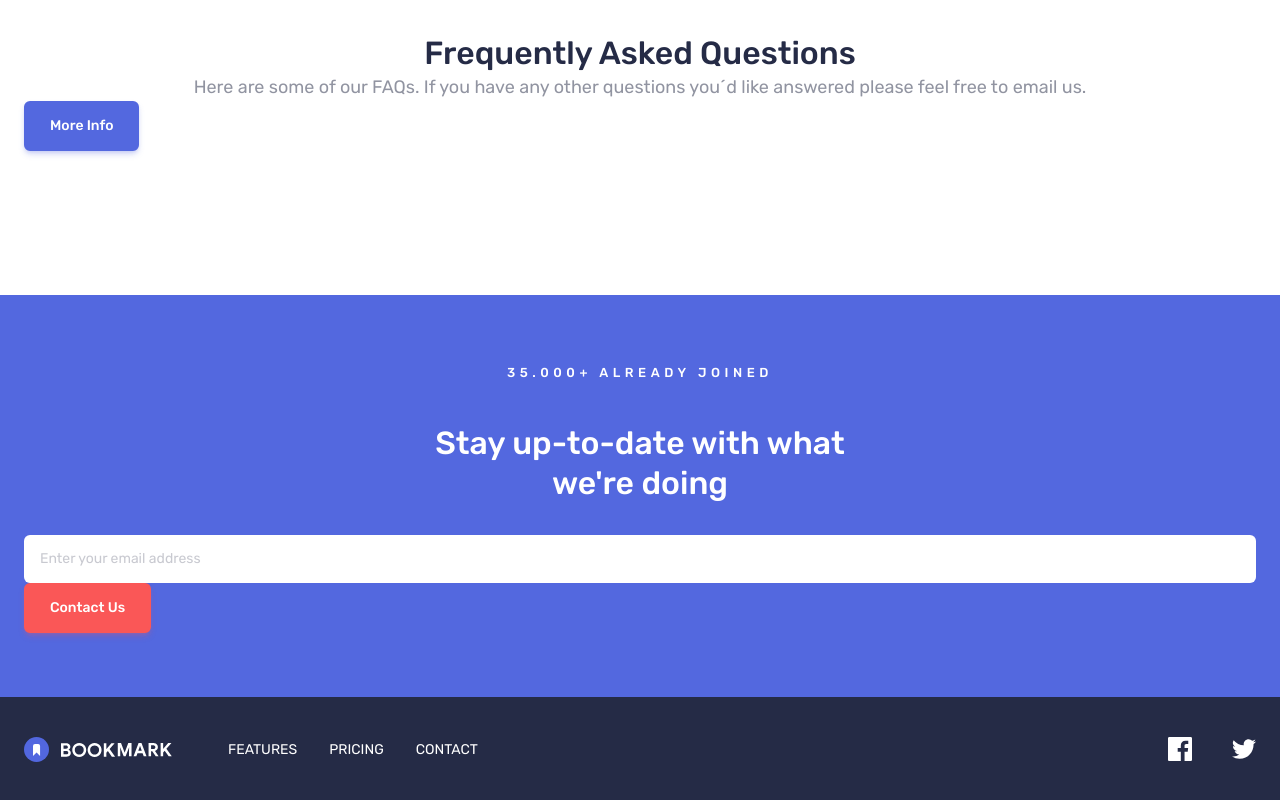
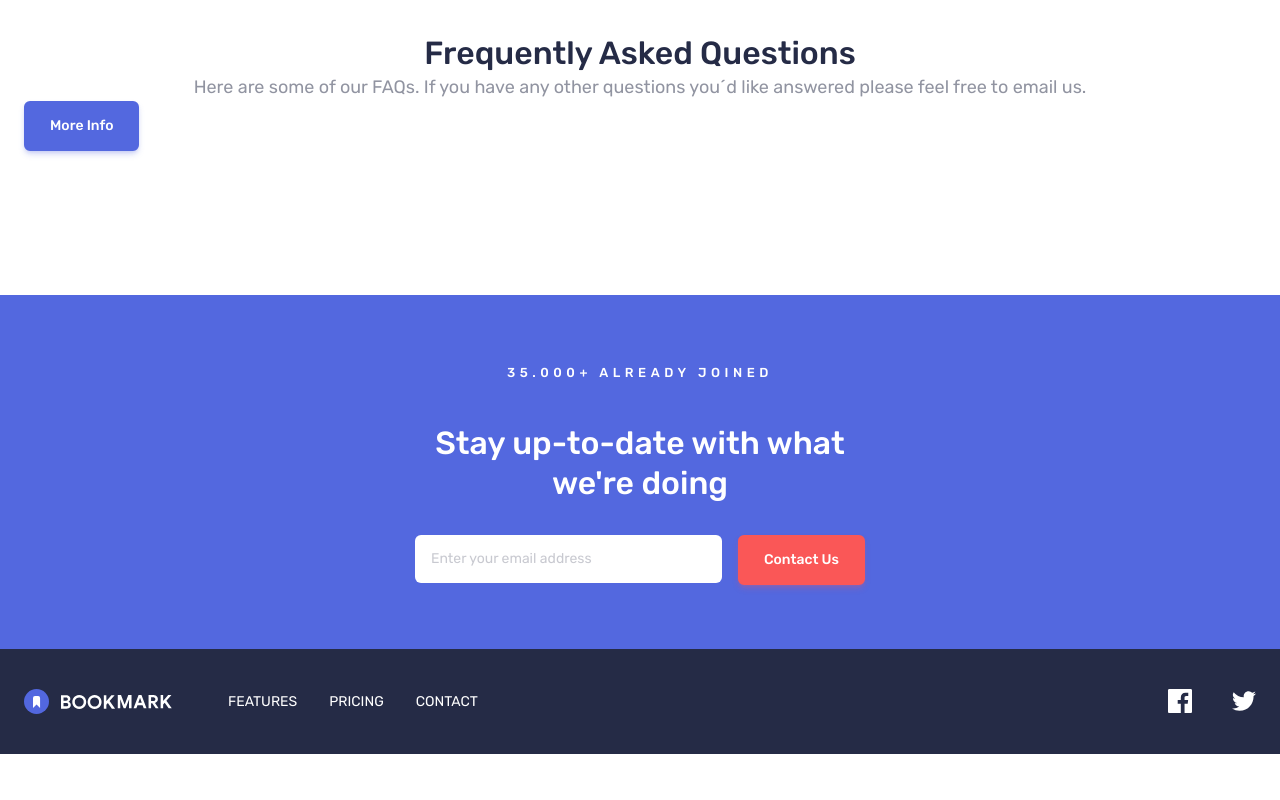
Before and after one commit to abizmo/bookmark-landing-page, an Astro site: page / in a window 1280 px wide. Shown: the part 2985-3785 px from the top of the page. After the commit the page ends 3739 px from the top, so only its background shows below. Built offline with nearby package versions, Linux system fonts and the light colour scheme; Astro itself is replaced by a stand-in of ours.

Commit message:
style form component

```diff
--- a/src/components/submit-form.tsx
+++ b/src/components/submit-form.tsx
@@ -32,12 +32,15 @@ const SubmitForm = () => {
 
   return (
     <FormProvider {...form}>
-      <form onSubmit={form.handleSubmit(onSubmit)}>
+      <form
+        className='grid gap-4 md:flex md:w-[450px] md:items-start md:mx-auto'
+        onSubmit={form.handleSubmit(onSubmit)}
+      >
         <FormField
           control={form.control}
           name='email'
           render={({ field }) => (
-            <FormItem error={!!errors.email}>
+            <FormItem error={!!errors.email} className='md:flex-1'>
               <FormControl>
                 <Input placeholder='Enter your email address' {...field} />
               </FormControl>
```
